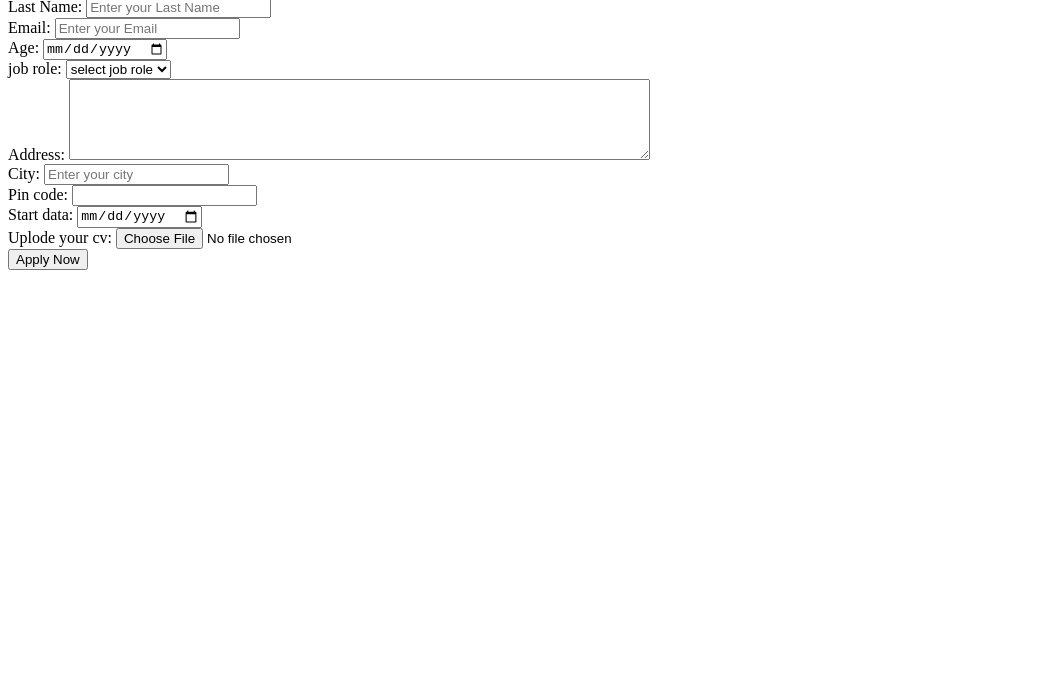
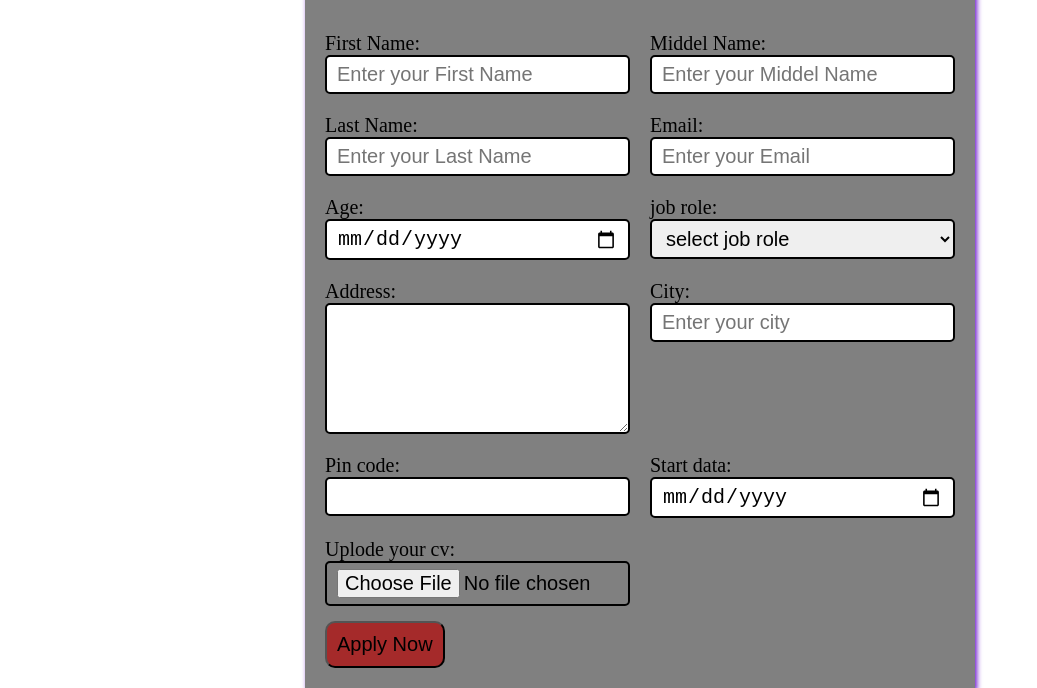
Before and after one commit to VISHWASAIBATHINENI/job-application, a plain HTML site: page index.html in a window 1280 px wide. Shown: the part 125-813 px from the top of the page, without its empty margins (0-1037 px from the left). Drawn offline with Linux system fonts and the light colour scheme.

Commit message:
index.html

```diff
--- a/index.html
+++ b/index.html
@@ -5,7 +5,7 @@
     <meta charset="UTF-8">
     <meta name="viewport" content="width=device-width, initial-scale=1.0">
     <title>job application</title>
-    <link rel="stylesheet" href="job app.css" />
+    <link rel="stylesheet" href="style.css" />
 </head>
 
 <body>
```
